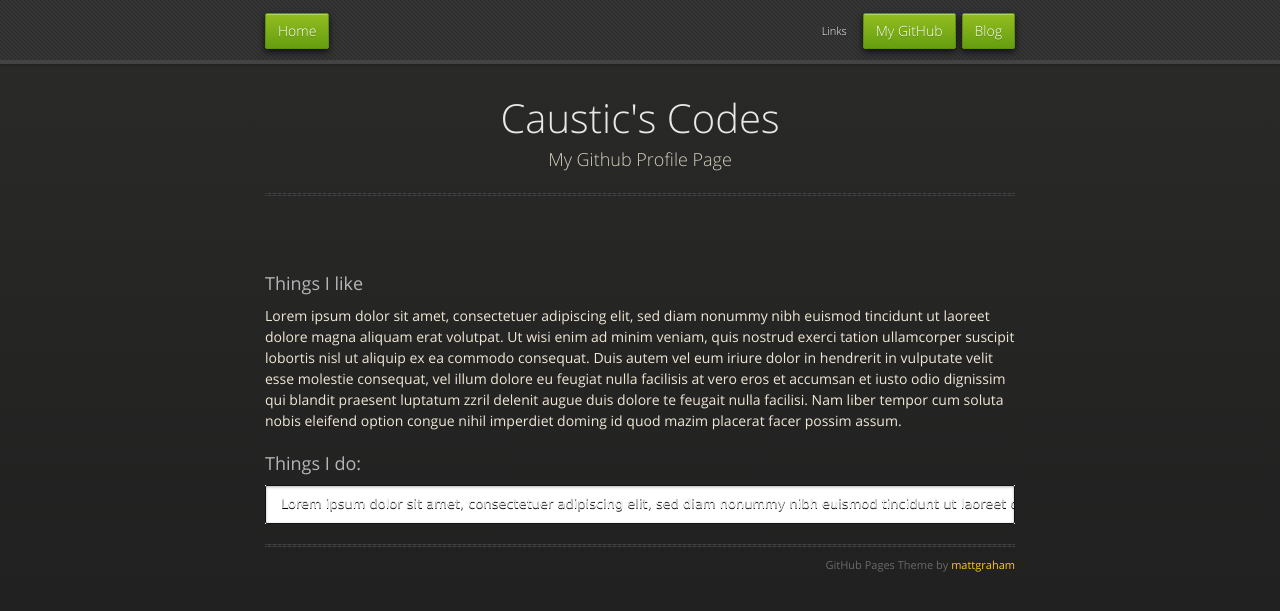
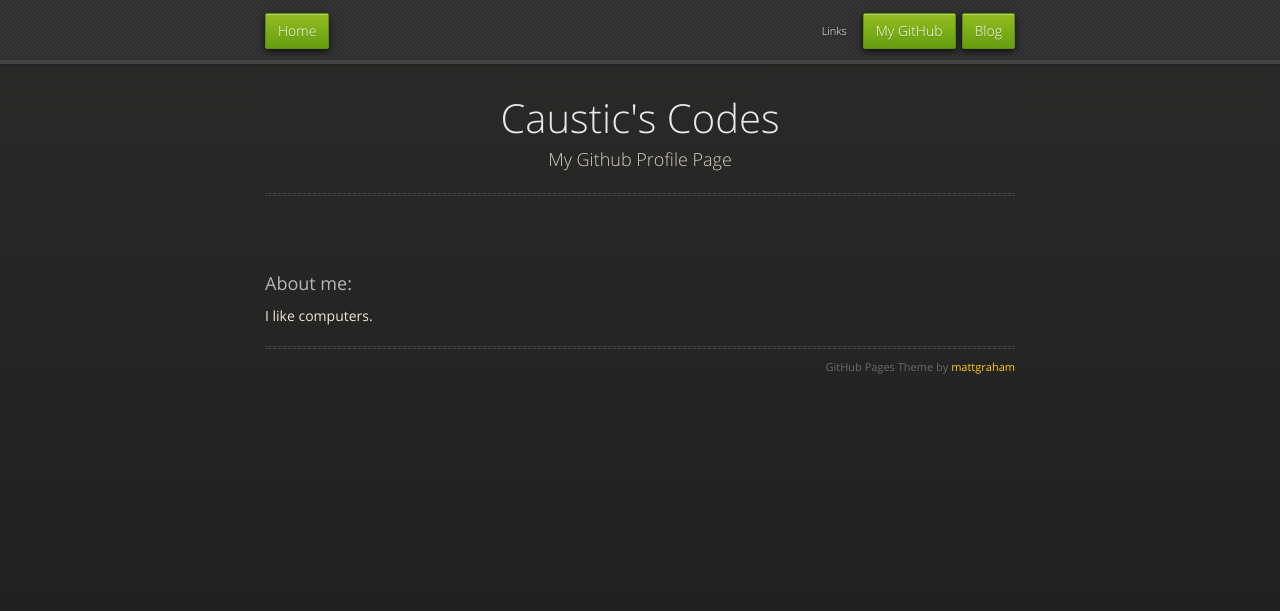
Before and after one commit to Caustic/caustic.github.com, a Jekyll site: the page built from index.markdown, in a window 1280 px wide. Shown: the top 611 px of the page. Built offline with Jekyll 4.4.1, drawn with Linux system fonts in a browser that asks for light colours; nearby versions of some CDN libraries; Markdown is read by kramdown in place of the engine named in the settings.

Commit message:
fixed markdown

```diff
--- a/index.markdown
+++ b/index.markdown
@@ -2,8 +2,6 @@
 layout: default
 ---
 
-### Things I like
-Lorem ipsum dolor sit amet, consectetuer adipiscing elit, sed diam nonummy nibh euismod tincidunt ut laoreet dolore magna aliquam erat volutpat. Ut wisi enim ad minim veniam, quis nostrud exerci tation ullamcorper suscipit lobortis nisl ut aliquip ex ea commodo consequat. Duis autem vel eum iriure dolor in hendrerit in vulputate velit esse molestie consequat, vel illum dolore eu feugiat nulla facilisis at vero eros et accumsan et iusto odio dignissim qui blandit praesent luptatum zzril delenit augue duis dolore te feugait nulla facilisi. Nam liber tempor cum soluta nobis eleifend option congue nihil imperdiet doming id quod mazim placerat facer possim assum.
+### About me:
 
-### Things I do:
-    Lorem ipsum dolor sit amet, consectetuer adipiscing elit, sed diam nonummy nibh euismod tincidunt ut laoreet dolore magna aliquam erat volutpat. Ut wisi enim ad minim veniam, quis nostrud exerci tation ullamcorper suscipit lobortis nisl ut aliquip ex ea commodo consequat. Duis autem vel eum iriure dolor in hendrerit in vulputate velit esse molestie consequat, vel illum dolore eu feugiat nulla facilisis at vero eros et accumsan et iusto odio dignissim qui blandit praesent luptatum zzril delenit augue duis dolore te feugait nulla facilisi. Nam liber tempor cum soluta nobis eleifend option congue nihil imperdiet doming id quod mazim placerat facer possim assum.
+I like computers.
```
